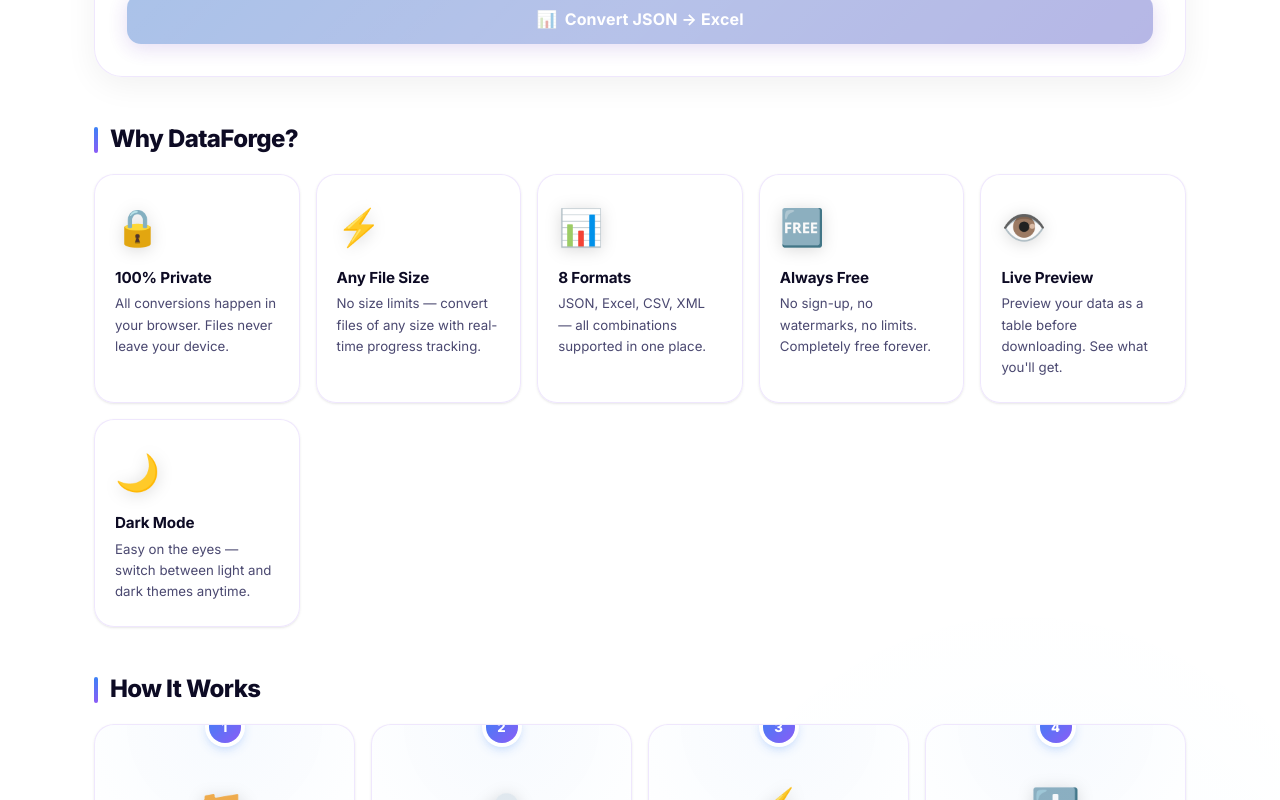
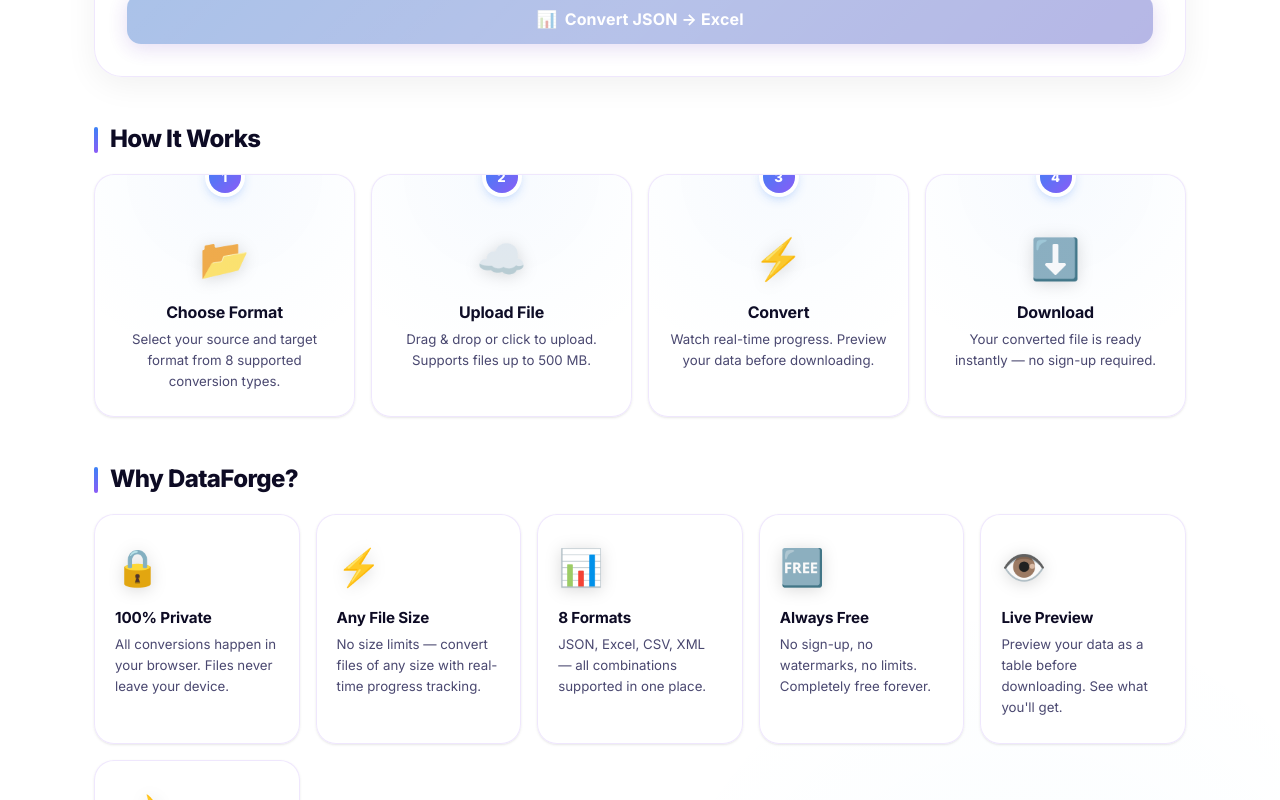
Before and after one commit to swastik098/json-to-excel, a React (Create React App) app: page / in a window 1280 px wide. Shown: the part 1500-2300 px from the top of the page. Built offline with nearby package versions, Linux system fonts and the light colour scheme.

Commit message:
changes in data

```diff
--- a/src/App.js
+++ b/src/App.js
@@ -59,7 +59,10 @@
       <Hero totalConversions={totalConversions} shouldAnimate={shouldAnimate} />
 
       <main className="page-content" id="main-content">
-        <FormatSelector active={activeConversion} onChange={handleFormatChange} />
+        <FormatSelector
+          active={activeConversion}
+          onChange={handleFormatChange}
+        />
 
         <ConverterPanel
           key={activeConversion.id}
@@ -67,8 +70,8 @@
           onComplete={handleConversionComplete}
         />
 
+        <HowItWorks />
         <Features />
-        <HowItWorks />
 
         <History items={history} />
       </main>
```
